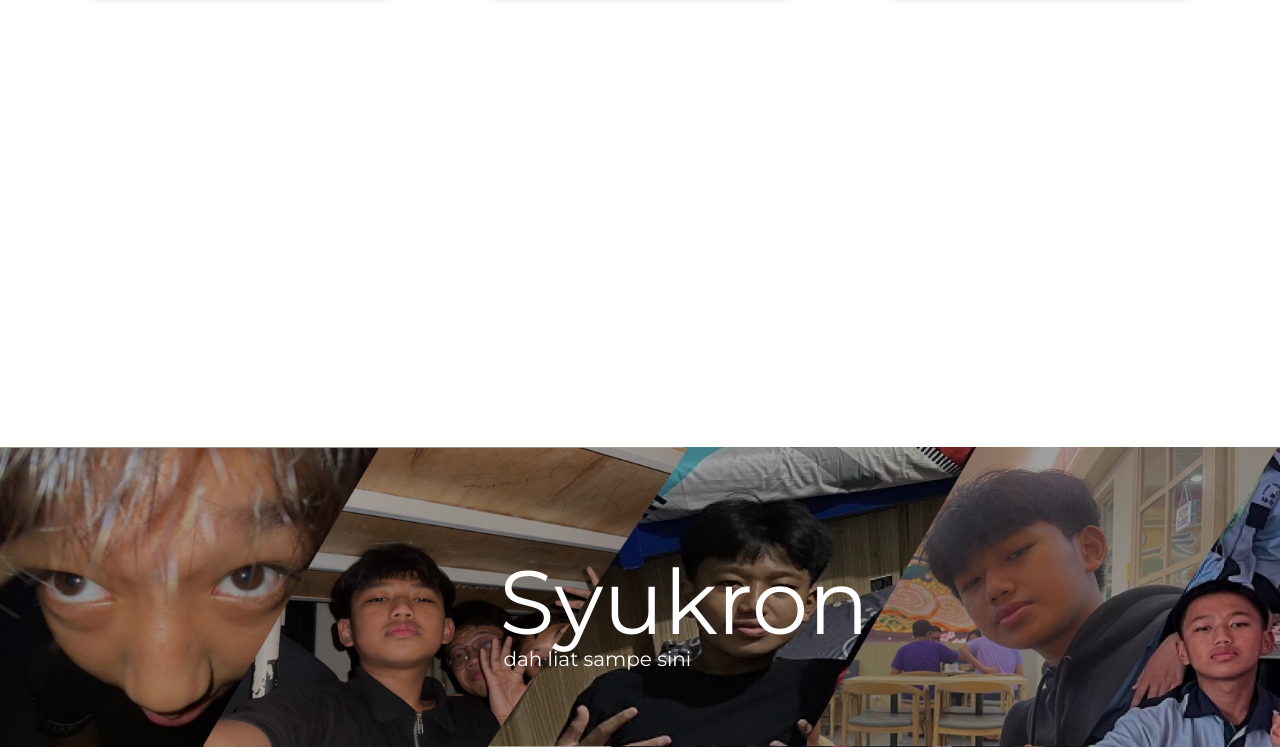
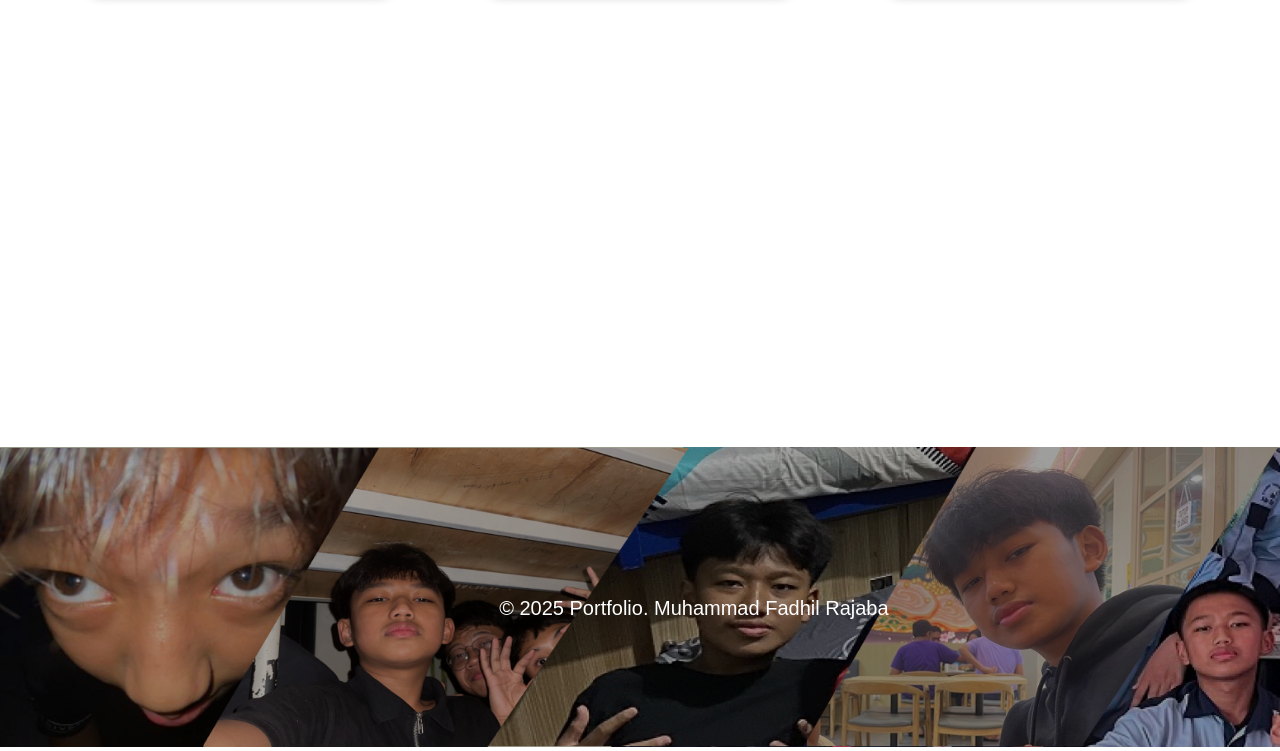
Before and after one commit to Fadhil-dil/Portfolio, a plain HTML site: page index.html in a window 1280 px wide. Shown: the part 3333-4084 px from the top of the page. Drawn offline with Linux system fonts and the light colour scheme; a web font is replaced by a local one.

Commit message:
apdetan terbaru

```diff
--- a/index.html
+++ b/index.html
@@ -97,8 +97,7 @@
                 <img src="GAMBAR/foto untuk portofolio (1).png" alt="">
             </div>
             <div class="content">
-                <p class="syukron">Syukron</p>
-                <p class="dah-liat-sampe-sini">dah liat sampe sini</p>
+                <p class="syukron">&copy; 2025 Portfolio. Muhammad Fadhil Rajaba</p>
             </div>
         </section>
 
--- a/style.css
+++ b/style.css
@@ -348,12 +348,12 @@ header{
 .gambar .content .syukron{
     text-align: center ;
     position: absolute;
-    top: 100px;
+    top: 150px;
     left: 39%;
     color: white;
     z-index: 10;
-    font-size: 90px;
-    font-family: "Montserrat";
+    font-size: 20px;
+    font-family: sans-serif;
 }
 
 .gambar .content .dah-liat-sampe-sini{
```
